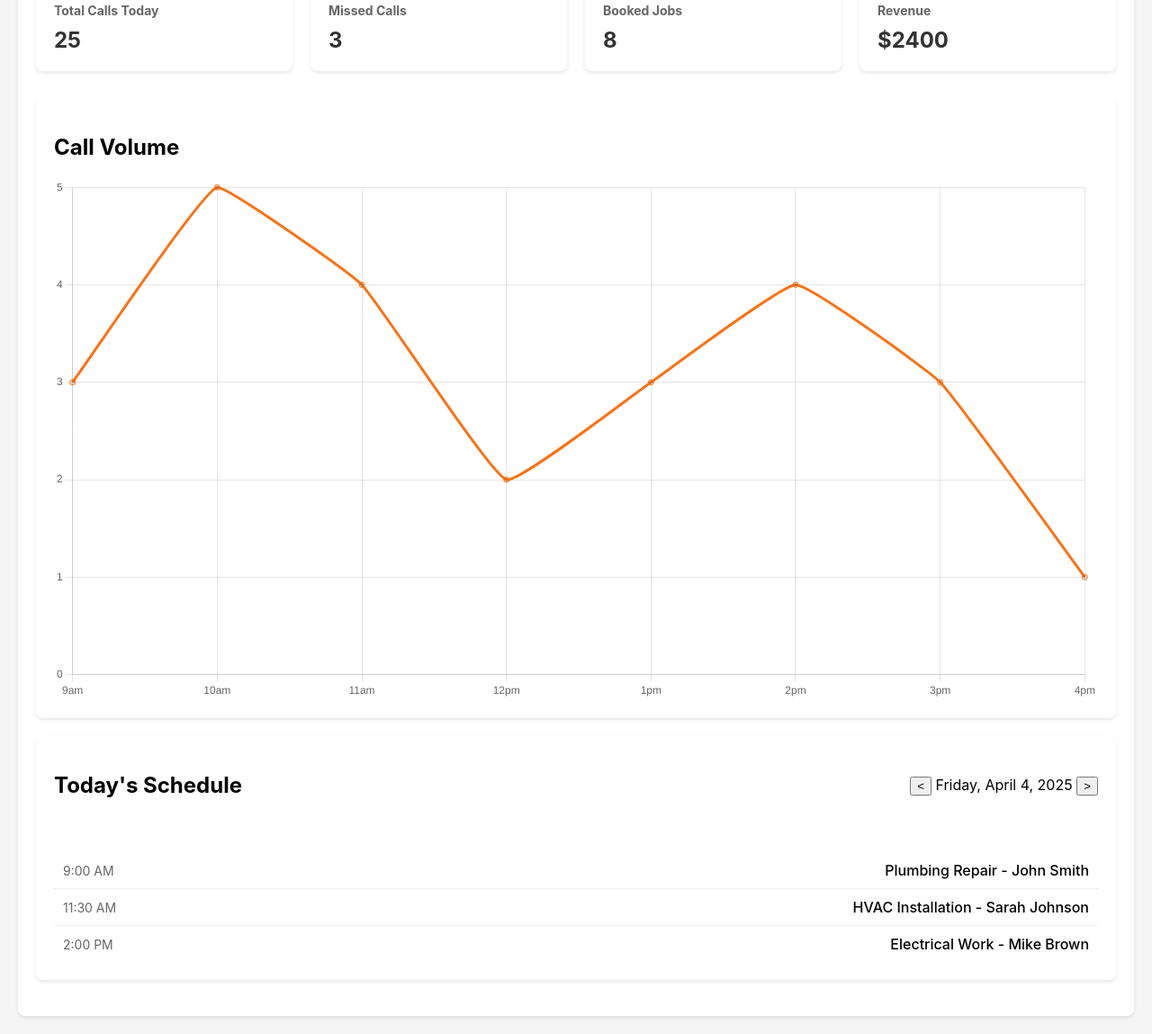
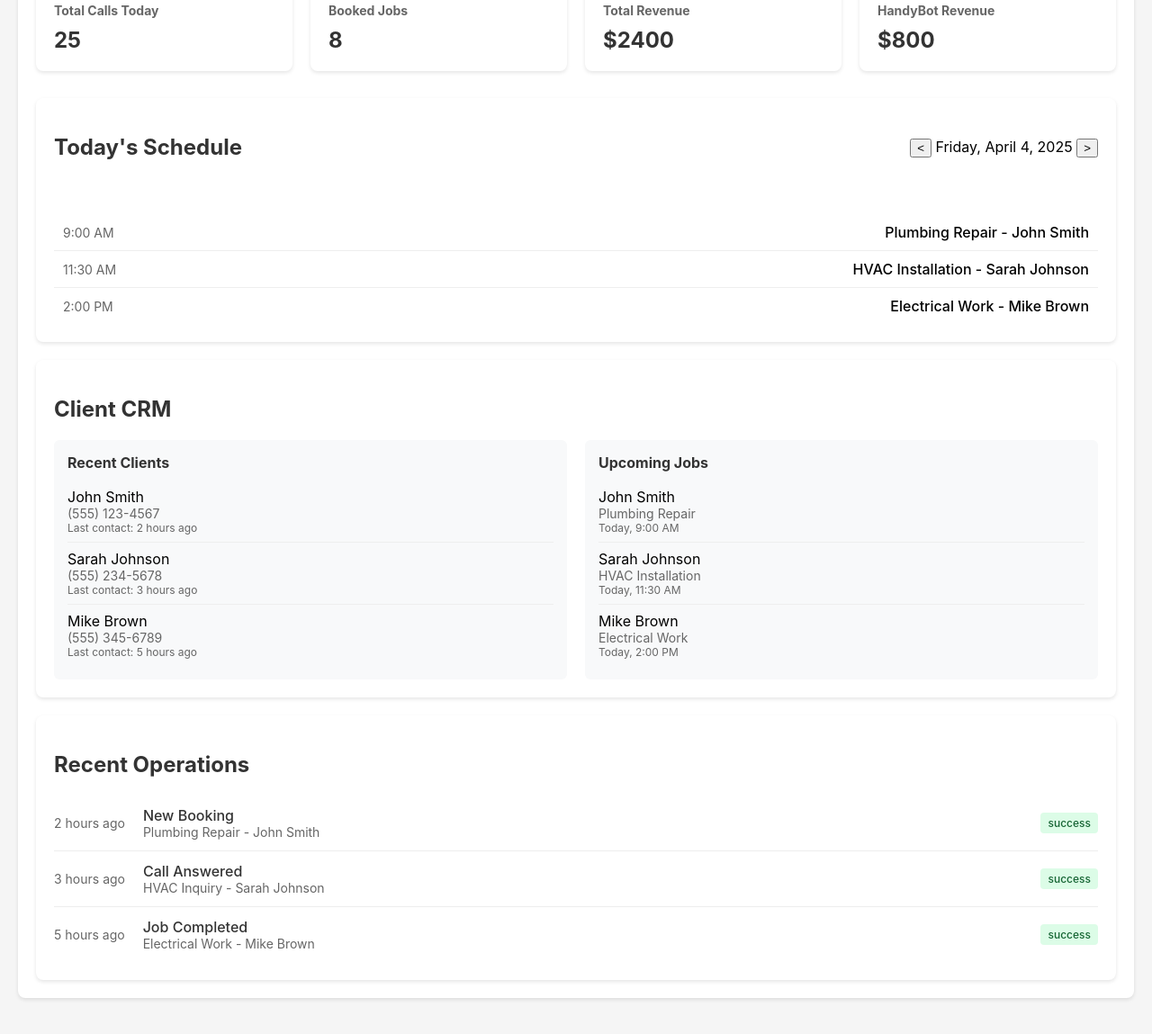
Before and after one commit to Krupitskii/handy, a plain HTML site: page dashboard.html in a window 1280 px wide. Shown: the part 157-1306 px from the top of the page at 90% size. Drawn offline with nearby package versions, Linux system fonts and the light colour scheme; sample sign-in values are in the browser's storage.

Commit message:
Restore dashboard with call counters, calendar, client CRM and recent operations

```diff
--- a/dashboard.html
+++ b/dashboard.html
@@ -22,7 +22,7 @@
             box-shadow: 0 2px 4px rgba(0,0,0,0.1);
         }
 
-        h1 {
+        h1, h2 {
             color: #333;
             margin-bottom: 20px;
         }
@@ -84,14 +84,6 @@
             font-size: 24px;
             font-weight: bold;
             color: #333;
-        }
-
-        .chart-container {
-            background-color: white;
-            padding: 20px;
-            border-radius: 8px;
-            box-shadow: 0 2px 4px rgba(0,0,0,0.1);
-            margin-bottom: 20px;
         }
 
         .calendar-container {
@@ -164,8 +156,110 @@
             font-weight: 500;
         }
 
+        .crm-section {
+            background-color: white;
+            padding: 20px;
+            border-radius: 8px;
+            box-shadow: 0 2px 4px rgba(0,0,0,0.1);
+            margin-bottom: 20px;
+        }
+
+        .crm-grid {
+            display: grid;
+            grid-template-columns: repeat(auto-fit, minmax(300px, 1fr));
+            gap: 20px;
+        }
+
+        .crm-card {
+            background-color: #f8f9fa;
+            padding: 15px;
+            border-radius: 6px;
+        }
+
+        .crm-card h3 {
+            margin: 0 0 10px 0;
+            color: #333;
+            font-size: 16px;
+        }
+
+        .crm-list {
+            list-style: none;
+            padding: 0;
+            margin: 0;
+        }
+
+        .crm-item {
+            padding: 8px 0;
+            border-bottom: 1px solid #eee;
+        }
+
+        .crm-item:last-child {
+            border-bottom: none;
+        }
+
+        .recent-operations {
+            background-color: white;
+            padding: 20px;
+            border-radius: 8px;
+            box-shadow: 0 2px 4px rgba(0,0,0,0.1);
+        }
+
+        .operations-list {
+            list-style: none;
+            padding: 0;
+            margin: 0;
+        }
+
+        .operation-item {
+            display: flex;
+            justify-content: space-between;
+            align-items: center;
+            padding: 12px 0;
+            border-bottom: 1px solid #eee;
+        }
+
+        .operation-item:last-child {
+            border-bottom: none;
+        }
+
+        .operation-time {
+            color: #666;
+            font-size: 14px;
+        }
+
+        .operation-details {
+            flex: 1;
+            margin: 0 20px;
+        }
+
+        .operation-type {
+            font-weight: 500;
+            color: #333;
+        }
+
+        .operation-status {
+            padding: 4px 8px;
+            border-radius: 4px;
+            font-size: 12px;
+            font-weight: 500;
+        }
+
+        .status-success {
+            background-color: #dcfce7;
+            color: #166534;
+        }
+
+        .status-pending {
+            background-color: #fef9c3;
+            color: #854d0e;
+        }
+
         @media (max-width: 768px) {
             .stats-grid {
+                grid-template-columns: 1fr;
+            }
+
+            .crm-grid {
                 grid-template-columns: 1fr;
             }
         }
@@ -187,22 +281,17 @@
                 <div class="value" id="totalCalls">Loading...</div>
             </div>
             <div class="stat-card">
-                <h3>Missed Calls</h3>
-                <div class="value" id="missedCalls">Loading...</div>
-            </div>
-            <div class="stat-card">
                 <h3>Booked Jobs</h3>
                 <div class="value" id="bookedJobs">Loading...</div>
             </div>
             <div class="stat-card">
-                <h3>Revenue</h3>
-                <div class="value" id="revenue">Loading...</div>
+                <h3>Total Revenue</h3>
+                <div class="value" id="totalRevenue">Loading...</div>
             </div>
-        </div>
-
-        <div class="chart-container">
-            <h2>Call Volume</h2>
-            <canvas id="callVolumeChart"></canvas>
+            <div class="stat-card">
+                <h3>HandyBot Revenue</h3>
+                <div class="value" id="handybotRevenue">Loading...</div>
+            </div>
         </div>
 
         <div class="calendar-container">
@@ -220,6 +309,31 @@
             <div class="events-list" id="eventsList">
                 <!-- Events will be inserted here -->
             </div>
+        </div>
+
+        <div class="crm-section">
+            <h2>Client CRM</h2>
+            <div class="crm-grid">
+                <div class="crm-card">
+                    <h3>Recent Clients</h3>
+                    <ul class="crm-list" id="recentClients">
+                        <!-- Recent clients will be inserted here -->
+                    </ul>
+                </div>
+                <div class="crm-card">
+                    <h3>Upcoming Jobs</h3>
+                    <ul class="crm-list" id="upcomingJobs">
+                        <!-- Upcoming jobs will be inserted here -->
+                    </ul>
+                </div>
+            </div>
+        </div>
+
+        <div class="recent-operations">
+            <h2>Recent Operations</h2>
+            <ul class="operations-list" id="operationsList">
+                <!-- Operations will be inserted here -->
+            </ul>
         </div>
     </div>
 
@@ -241,26 +355,38 @@
         // Mock data for demonstration
         const mockData = {
             totalCalls: 25,
-            missedCalls: 3,
             bookedJobs: 8,
-            revenue: 2400,
-            callVolume: {
-                labels: ['9am', '10am', '11am', '12pm', '1pm', '2pm', '3pm', '4pm'],
-                data: [3, 5, 4, 2, 3, 4, 3, 1]
-            },
+            totalRevenue: 2400,
+            handybotRevenue: 800,
             events: [
                 { time: '9:00 AM', title: 'Plumbing Repair - John Smith' },
                 { time: '11:30 AM', title: 'HVAC Installation - Sarah Johnson' },
                 { time: '2:00 PM', title: 'Electrical Work - Mike Brown' }
+            ],
+            recentClients: [
+                { name: 'John Smith', phone: '(555) 123-4567', lastContact: '2 hours ago' },
+                { name: 'Sarah Johnson', phone: '(555) 234-5678', lastContact: '3 hours ago' },
+                { name: 'Mike Brown', phone: '(555) 345-6789', lastContact: '5 hours ago' }
+            ],
+            upcomingJobs: [
+                { client: 'John Smith', service: 'Plumbing Repair', date: 'Today, 9:00 AM' },
+                { client: 'Sarah Johnson', service: 'HVAC Installation', date: 'Today, 11:30 AM' },
+                { client: 'Mike Brown', service: 'Electrical Work', date: 'Today, 2:00 PM' }
+            ],
+            operations: [
+                { time: '2 hours ago', type: 'New Booking', details: 'Plumbing Repair - John Smith', status: 'success' },
+                { time: '3 hours ago', type: 'Call Answered', details: 'HVAC Inquiry - Sarah Johnson', status: 'success' },
+                { time: '5 hours ago', type: 'Job Completed', details: 'Electrical Work - Mike Brown', status: 'success' }
             ]
         };
 
         // Update dashboard data
         function updateDashboard() {
+            // Update statistics
             document.getElementById('totalCalls').textContent = mockData.totalCalls;
-            document.getElementById('missedCalls').textContent = mockData.missedCalls;
             document.getElementById('bookedJobs').textContent = mockData.bookedJobs;
-            document.getElementById('revenue').textContent = `$${mockData.revenue}`;
+            document.getElementById('totalRevenue').textContent = `$${mockData.totalRevenue}`;
+            document.getElementById('handybotRevenue').textContent = `$${mockData.handybotRevenue}`;
 
             // Update current date
             const today = new Date();
@@ -271,37 +397,6 @@
                 day: 'numeric'
             });
 
-            // Create call volume chart
-            const ctx = document.getElementById('callVolumeChart').getContext('2d');
-            new Chart(ctx, {
-                type: 'line',
-                data: {
-                    labels: mockData.callVolume.labels,
-                    datasets: [{
-                        label: 'Calls',
-                        data: mockData.callVolume.data,
-                        borderColor: '#f97316',
-                        tension: 0.1
-                    }]
-                },
-                options: {
-                    responsive: true,
-                    plugins: {
-                        legend: {
-                            display: false
-                        }
-                    },
-                    scales: {
-                        y: {
-                            beginAtZero: true,
-                            ticks: {
-                                stepSize: 1
-                            }
-                        }
-                    }
-                }
-            });
-
             // Update events list
             const eventsList = document.getElementById('eventsList');
             eventsList.innerHTML = mockData.events.map(event => `
@@ -309,6 +404,39 @@
                     <span class="event-time">${event.time}</span>
                     <span class="event-title">${event.title}</span>
                 </div>
+            `).join('');
+
+            // Update recent clients
+            const recentClients = document.getElementById('recentClients');
+            recentClients.innerHTML = mockData.recentClients.map(client => `
+                <li class="crm-item">
+                    <div>${client.name}</div>
+                    <div style="color: #666; font-size: 14px;">${client.phone}</div>
+                    <div style="color: #666; font-size: 12px;">Last contact: ${client.lastContact}</div>
+                </li>
+            `).join('');
+
+            // Update upcoming jobs
+            const upcomingJobs = document.getElementById('upcomingJobs');
+            upcomingJobs.innerHTML = mockData.upcomingJobs.map(job => `
+                <li class="crm-item">
+                    <div>${job.client}</div>
+                    <div style="color: #666; font-size: 14px;">${job.service}</div>
+                    <div style="color: #666; font-size: 12px;">${job.date}</div>
+                </li>
+            `).join('');
+
+            // Update operations list
+            const operationsList = document.getElementById('operationsList');
+            operationsList.innerHTML = mockData.operations.map(op => `
+                <li class="operation-item">
+                    <span class="operation-time">${op.time}</span>
+                    <div class="operation-details">
+                        <div class="operation-type">${op.type}</div>
+                        <div style="color: #666; font-size: 14px;">${op.details}</div>
+                    </div>
+                    <span class="operation-status status-${op.status}">${op.status}</span>
+                </li>
             `).join('');
         }
 
```
